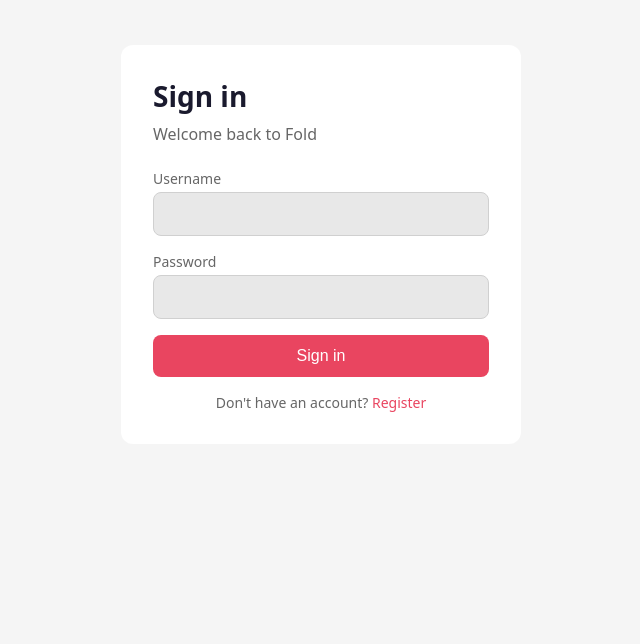
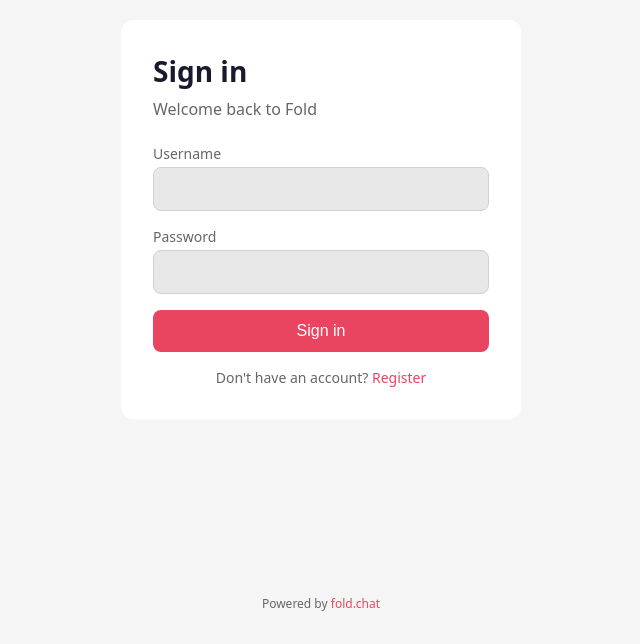
Before and after one commit to fold-chat/fold-server, a SvelteKit app in the folder client/: page /login in a window 1280 px wide. Shown: the part 156-800 px from the top of the page, without its empty margins (319-959 px from the left). Built offline with nearby package versions, Linux system fonts and the light colour scheme; no server answers.

Commit message:
Add powered by fold.chat

```diff
--- a/client/src/app.css
+++ b/client/src/app.css
@@ -279,6 +279,7 @@
 	padding: 2rem;
 	width: 100%;
 	max-width: 400px;
+	margin-top: auto;
 }
 
 .auth-card h1 {
@@ -315,6 +316,14 @@
 	color: var(--text-muted);
 }
 
+.powered-by {
+	text-align: center;
+	font-size: 0.75rem;
+	color: var(--text-muted);
+	margin-top: auto;
+	padding-top: 2rem;
+}
+
 /* Mentions */
 .mention {
 	background: rgba(88, 101, 242, 0.15);
--- a/client/src/routes/(app)/settings/+layout.svelte
+++ b/client/src/routes/(app)/settings/+layout.svelte
@@ -97,6 +97,7 @@
 
 		<div class="settings-content">
 			{@render children()}
+<div class="powered-by">Powered by <a href="https://fold.chat" target="_blank" rel="noopener">fold.chat</a></div>
 		</div>
 	</div>
 </div>
--- a/client/src/routes/login/+page.svelte
+++ b/client/src/routes/login/+page.svelte
@@ -77,4 +77,5 @@
 			Don't have an account? <a href="/register">Register</a>
 		</div>
 	</div>
+<div class="powered-by">Powered by <a href="https://fold.chat" target="_blank" rel="noopener">fold.chat</a></div>
 </div>
--- a/client/src/routes/register/+page.svelte
+++ b/client/src/routes/register/+page.svelte
@@ -98,6 +98,7 @@
 			Already have an account? <a href="/login">Sign in</a>
 		</div>
 	</div>
+<div class="powered-by">Powered by <a href="https://fold.chat" target="_blank" rel="noopener">fold.chat</a></div>
 </div>
 
 <style>
```
